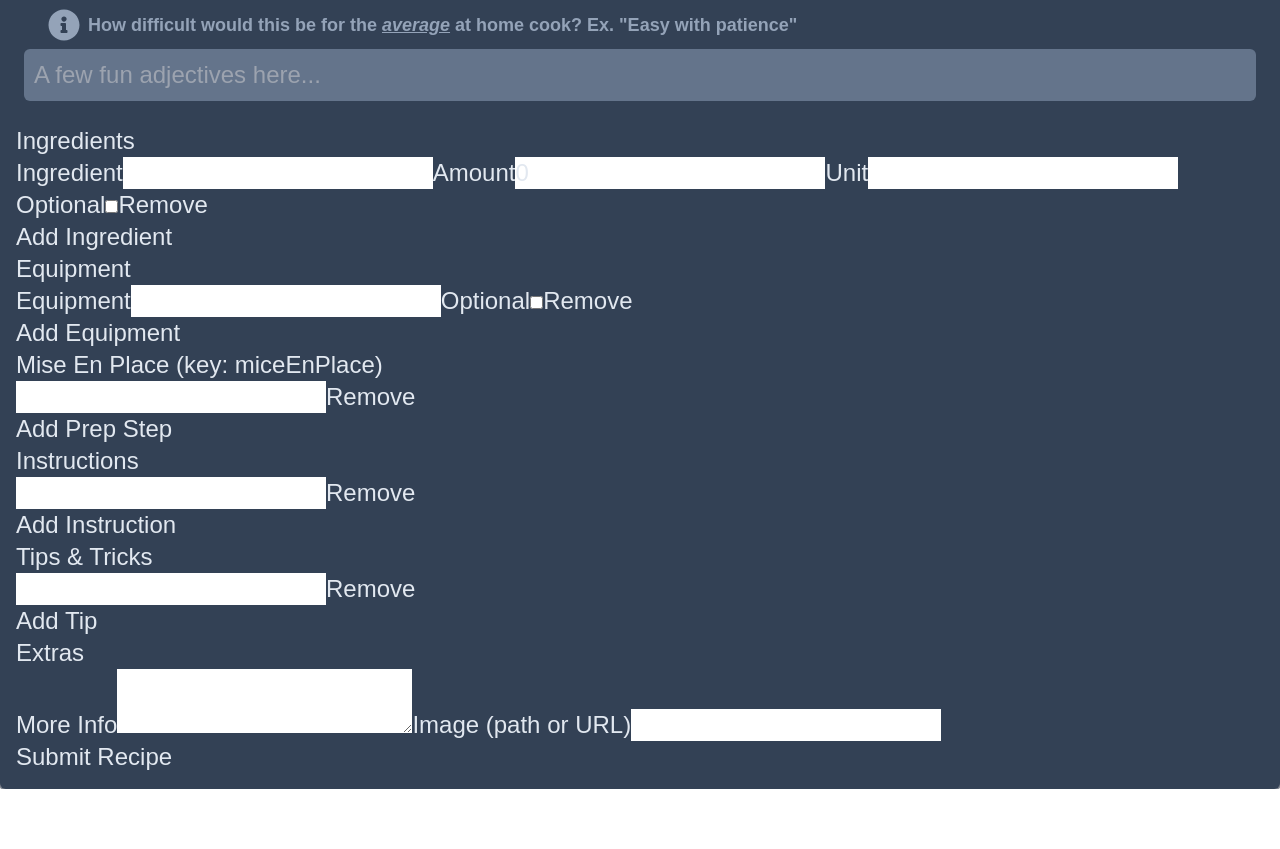
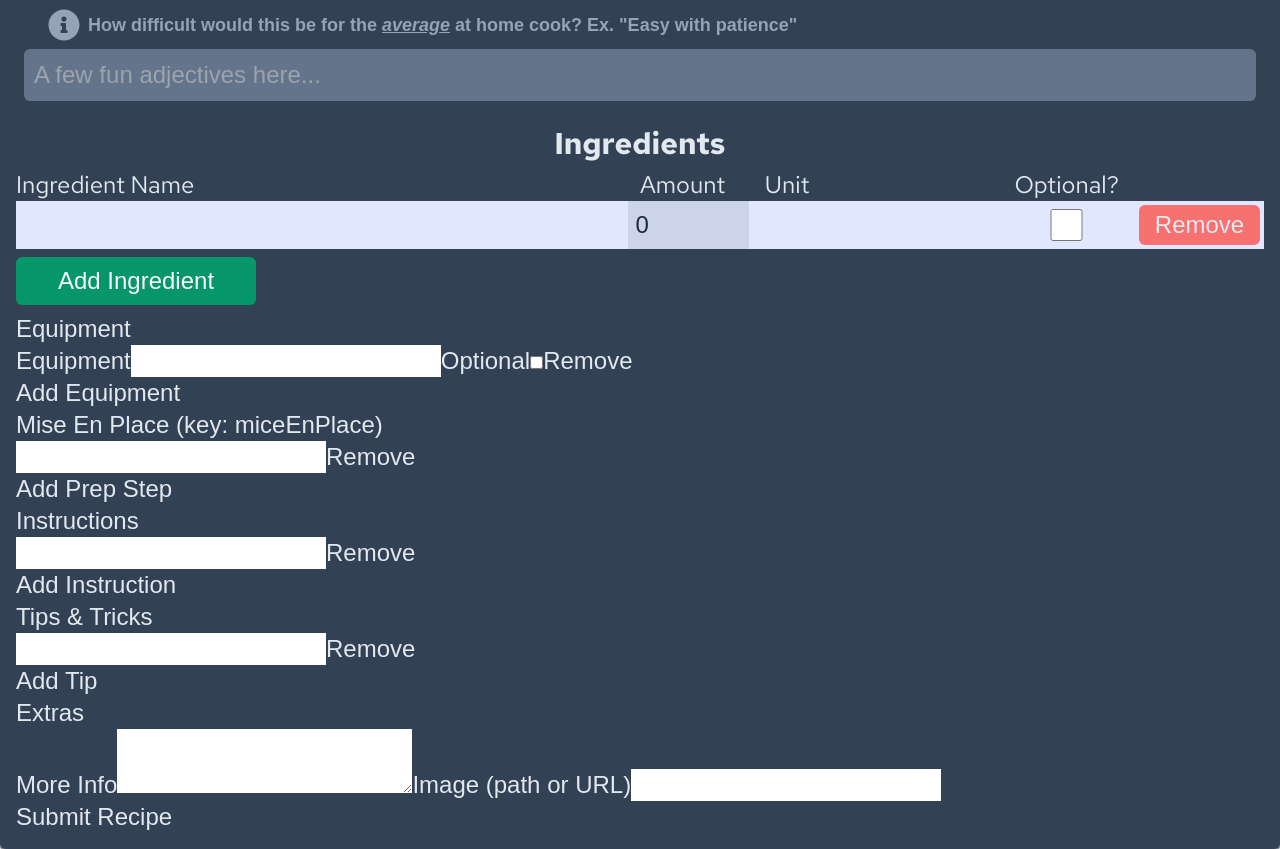
Before and after one commit to landonkimber/good-recipes, a React (Vite) app in the folder client/: page /submit-a-recipe in a window 1280 px wide. Shown: the part 2186-3035 px from the top of the page. Before the commit the page ends 2975 px from the top, so only its background shows below. Built offline with nearby package versions, Linux system fonts and the light colour scheme; a web font is replaced by a local one.

Commit message:
added styling for the ingredient list on SubmitArecipe page

```diff
--- a/client/src/pages/SubmitARecipe.jsx
+++ b/client/src/pages/SubmitARecipe.jsx
@@ -604,11 +604,22 @@ const SubmitARecipe = () => {
 
           <fieldset id="ingredients-and-equipment">
             {/* INGREDIENTS */}
-            <legend>Ingredients</legend>
+            <legend className="font-redhat mb-2 font-bold text-xl md:text-2xl lg:text-3xl text-center font-slate-300">
+              Ingredients
+            </legend>
+            <div className="w-full flex font-redhat text-lg md:text-xl lg:text-2xl">
+              <div className="w-1/2">Ingredient Name</div>
+              <div className="w-[10%]">Amount</div>
+              <div className="w-[20%]">Unit</div>
+              <div className="w-[10%]">Optional?</div>
+              <div className="w-[10%]"></div>
+            </div>
+
             {ingredients.map((it, idx) => (
-              <div key={idx}>
-                <label>
-                  Ingredient
+              <div
+                key={idx}
+                className="w-full flex first:rounded-t-lg last:rounded-b-lg odd:bg-indigo-100 even:bg-indigo-200"
+              >
                 <input
                   value={it.ingredient}
                   onChange={(e) =>
@@ -617,11 +628,9 @@ const SubmitARecipe = () => {
                       ingredient: e.target.value,
                     })
                   }
+                  className="w-1/2 m-1 py-1 bg-transparent text-slate-800 rounded-sm"
                 />
-                </label>
 
-                <label>
-                  Amount
                 <input
                   type="number"
                   step="any"
@@ -632,11 +641,9 @@ const SubmitARecipe = () => {
                       amount: e.target.value,
                     })
                   }
+                  className="w-[10%] py-1 px-2 bg-slate-800/10 text-slate-800"
                 />
-                </label>
 
-                <label>
-                  Unit
                 <input
                   value={it.unit}
                   onChange={(e) =>
@@ -645,11 +652,9 @@ const SubmitARecipe = () => {
                       unit: e.target.value,
                     })
                   }
+                  className="w-[20%] m-1 py-1 bg-transparent text-slate-800"
                 />
-                </label>
 
-                <label>
-                  Optional
                 <input
                   type="checkbox"
                   checked={it.optional}
@@ -659,12 +664,13 @@ const SubmitARecipe = () => {
                       optional: e.target.checked,
                     })
                   }
+                  className="w-[10%] m-2"
                 />
-                </label>
 
                 <button
                   type="button"
                   onClick={() => removeArrayItem(setIngredients)(idx)}
+                  className="w-[10%] rounded-md bg-red-400 p-1 m-1"
                 >
                   Remove
                 </button>
@@ -678,6 +684,7 @@ const SubmitARecipe = () => {
                 unit: "",
                 optional: false,
               })}
+              className="w-60 text-nowrap bg-emerald-600 text-slate-50 rounded-md p-1 md:p-2 my-2"
             >
               Add Ingredient
             </button>
```
Lines whose indentation alone changed are shown as unchanged.
